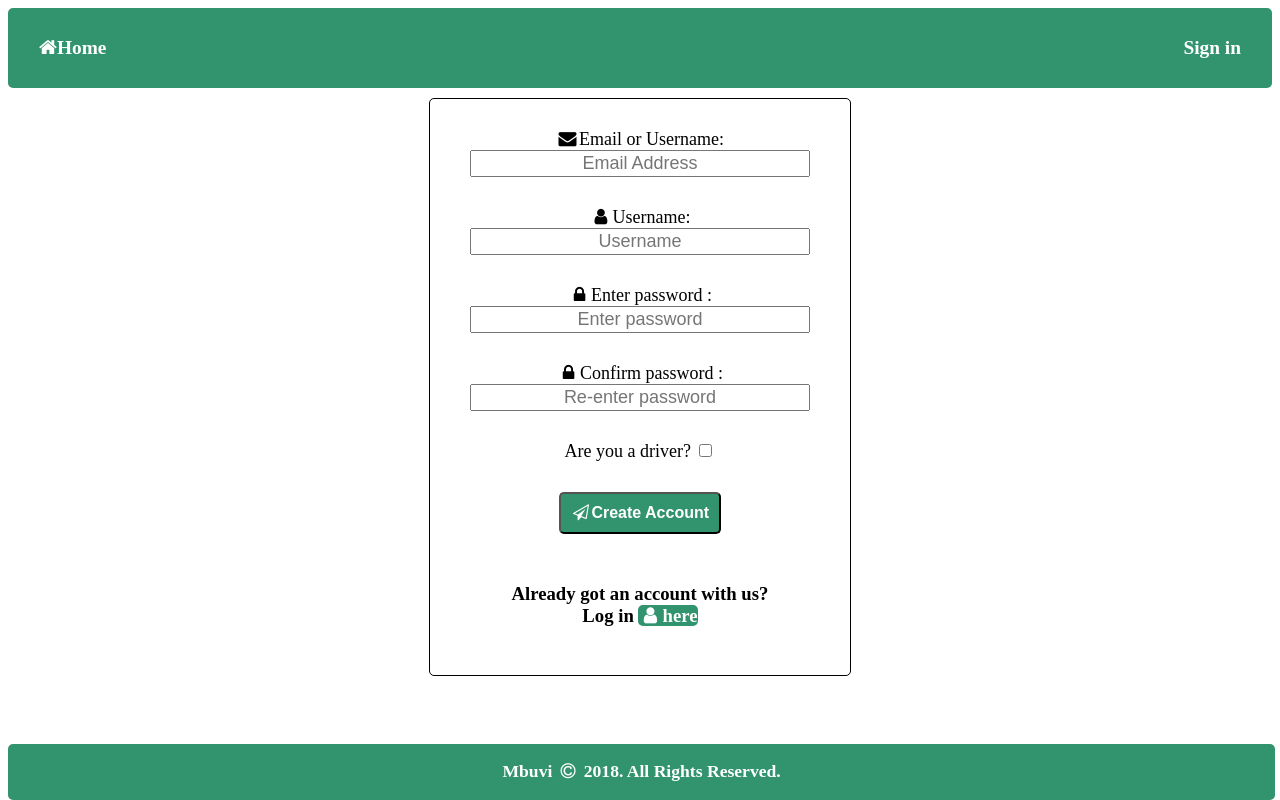
After one commit to meshack-mbuvi/ride-my-way, a PHP site: page /signup.html in a window 1280 px wide. The commit adds this page. Run offline with PHP 8.4, Linux system fonts and the light colour scheme.

Commit message:
[Feature #158423394] Add sign-up page with links to sign-in form." [Finishes #158423394]

```diff
--- a/ui/css/main.css
+++ b/ui/css/main.css
@@ -98,6 +98,10 @@ Show link that opens and closes the navbar*/
 .hide{
     display: none;
 }
+/*Display elements with this class*/
+.show{
+    display: block;
+}
 /*center text*/
 .text-center{
     text-align: center;
@@ -191,3 +195,12 @@ h1 a,h3 a{
 a {
     color: #3e92cc;
 }
+.div-with-border{
+    border: solid 1px;border-radius: 5px;
+    margin-top: 10px;
+}
+
+/*elements with this class are displayed on the right*/
+.right{
+    float: right !important;
+}
--- a/ui/index.html
+++ b/ui/index.html
@@ -15,6 +15,7 @@
 			<div class="col-sm-12 col-lg-12">
 				<ul>
 				    <li><a href="./index.html"><i class="fa fa-home "></i>Home</a></li>
+				    <li class="right"><a href="./signup.html"><i class="fa fa-sign-in fa-fw"></i>Sign up</a></li>
 				    <li class="icon"><a href="javascript:void(0);" onclick="toggleResponsive()"><i class="fa fa-bars"></i></a></li>
 				</ul>
 			</div>
@@ -39,7 +40,7 @@
 			<div class="col-sm-12 col-md-4">
 
 			</div>
-			<div class="col-sm-12 col-md-4 text-center div-center" style="border: solid 1px;border-radius: 5px;">
+			<div class="col-sm-12 col-md-4 text-center div-center div-with-border">
 			    <!--user sign-in form-->
 
 			    <form action="user.html" method="GET">
--- /dev/null
+++ b/ui/js/main.js
@@ -0,0 +1,27 @@
+
+function toggleResponsive(){
+	// Add responsive class to navbar when user clicks the icon
+	var elem = document.getElementById("myNav")
+	if (elem.className ==="row navbar") {
+		elem.className += " responsive";
+	}else{
+		elem.className = "row navbar";
+	}
+
+}
+// show license field when driver checkbox is checked,hide license field otherwise
+function showHideLicense(){
+	var elem = document.getElementById("driver_license");
+	var elem1 = document.getElementById("chk_driver").checked;
+	var licenseInput = document.getElementById("dr-license");
+	var car_reg_number = document.getElementById("car_reg");
+	if (elem1) {
+		elem.className = "row show";
+		licenseInput.required = true;
+		car_reg_number.required = true;
+	}else {
+		elem.className = "row hide";
+		licenseInput.required = false;
+		car_reg_number.required = false;
+	}
+}
--- /dev/null
+++ b/ui/signup.html
@@ -0,0 +1,94 @@
+<!DOCTYPE html>
+<html>
+<head>
+	<!--Make width of page follow the screen-width of the device-->
+	<meta name="viewport" content="width=device-width, initial-scale=1.0">
+	<meta charset="UTF-8">
+
+	<link rel="stylesheet" href="css/main.css">
+	<link rel="stylesheet" href="https://cdnjs.cloudflare.com/ajax/libs/font-awesome/4.7.0/css/font-awesome.min.css">
+
+	<!--Link for custom styles-->
+	<title>Home | Ride my way</title>
+
+	<!--JS files -->
+	<script type="text/javascript" src="js/main.js"></script>
+</head>
+<body>
+	<div class="container">
+		<div class="row navbar" id=myNav>
+			<div class="col-sm-12 col-lg-12">
+				<ul>
+				    <li><a href="./index.html"><i class="fa fa-home "></i>Home</a></li>
+				    <li class="right"><a href="./index.html"><i class="fa fa-sign-up fa-fw"></i>Sign in</a></li>
+				    <li class="icon"><a href="javascript:void(0);" onclick="toggleResponsive()"><i class="fa fa-bars"></i></a></li>
+				</ul>
+			</div>
+		</div>
+
+
+		<div class="row ">
+			<div class="col-sm-12 col-md-4">
+
+			</div>
+
+			<!--signup form to create an account-->
+			<div class="col-sm-12 col-md-4 text-center div-center div-with-border">
+			    <!--user sign-in form-->
+
+			    <form action="user.html" method="GET">
+
+	            	<div class="col-sm-12 ">
+	            		<label for="email"><i class="fa fa-envelope fa-fw"></i>Email or Username:</label>
+	                	<input type="email" placeholder="Email Address" name="email" required>
+	                </div>
+	                <div class="col-sm-12 ">
+	            		<label for="username"><i class="fa fa-user fa-fw"></i>Username:</label>
+	                	<input type="text" placeholder="Username" name="username" required>
+	                </div>
+	                <div class="col-sm-12">
+						<label for="pwd"><i class="fa fa-lock fa-fw"></i>Enter password :</label>
+					    <input type="password" name="password" placeholder="Enter password" required>
+					</div>
+					<div class="col-sm-12">
+						<label for="rpt_pwd"><i class="fa fa-lock fa-fw"></i>Confirm password :</label>
+					    <input type="password" name="rpt_password" placeholder="Re-enter password" required>
+					</div>
+					<div class="col-sm-12">
+						<label for="pwd">Are you a driver? <input type="checkbox" name="chk_driver" id="chk_driver" onclick="showHideLicense()"></label>
+
+					</div>
+					<div class="row hide" id="driver_license">
+						<div class="col-sm-12">
+							<label for="dr-license">Driving License No:</label>
+					    	<input type="text" name="dr-license" id="dr-license" placeholder="Driving license number" required>
+						</div>
+						<div class="col-sm-12">
+							<label for="rpt_pwd">Car plate No:</label>
+						    <input type="text" name="car_reg" id="car_reg" placeholder="Your car plate number" required>
+						</div>
+					</div>
+					<div class="col-sm-12">
+						<button type="submit" name="submit" id="submit" class="btn-primary"><i class="fa fa-send-o fa-fw"></i>Create Account</button>
+					</div>
+					<div class="col-sm-12">
+						<h3>Already got an account with us? <br>Log in <a href="./index.html"><i class="fa fa-user fa-fw"></i>here</a></h3>
+					</div>
+
+            	</form>
+            	<!--End of sign-up form -->
+			</div>
+
+			<div class="col-sm-12 col-md-4">
+
+			</div>
+		</div>
+
+		<!--footer -->
+		<footer>
+			<p>Mbuvi <i class="fa fa-copyright fa-fw"></i> 2018. All Rights Reserved.</p>
+		</footer>
+    </div>
+</body>
+
+</html>
```
